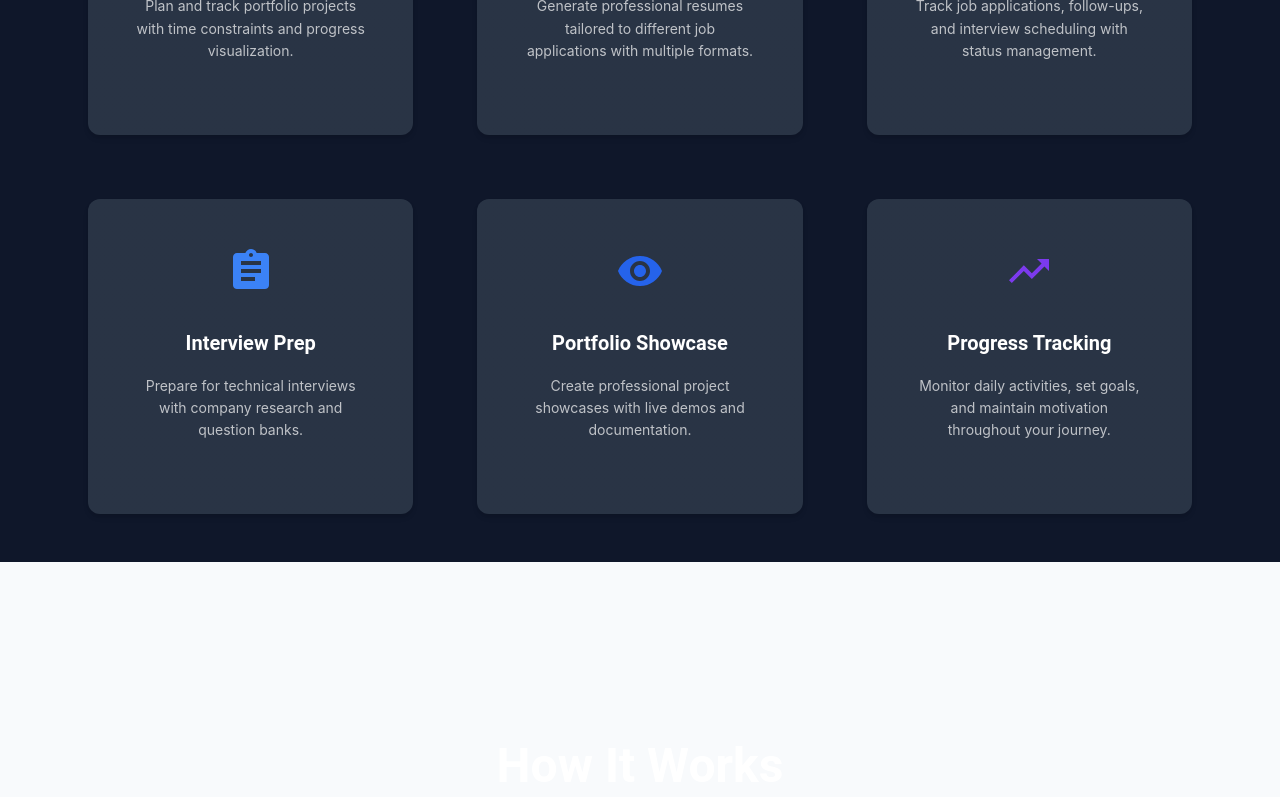
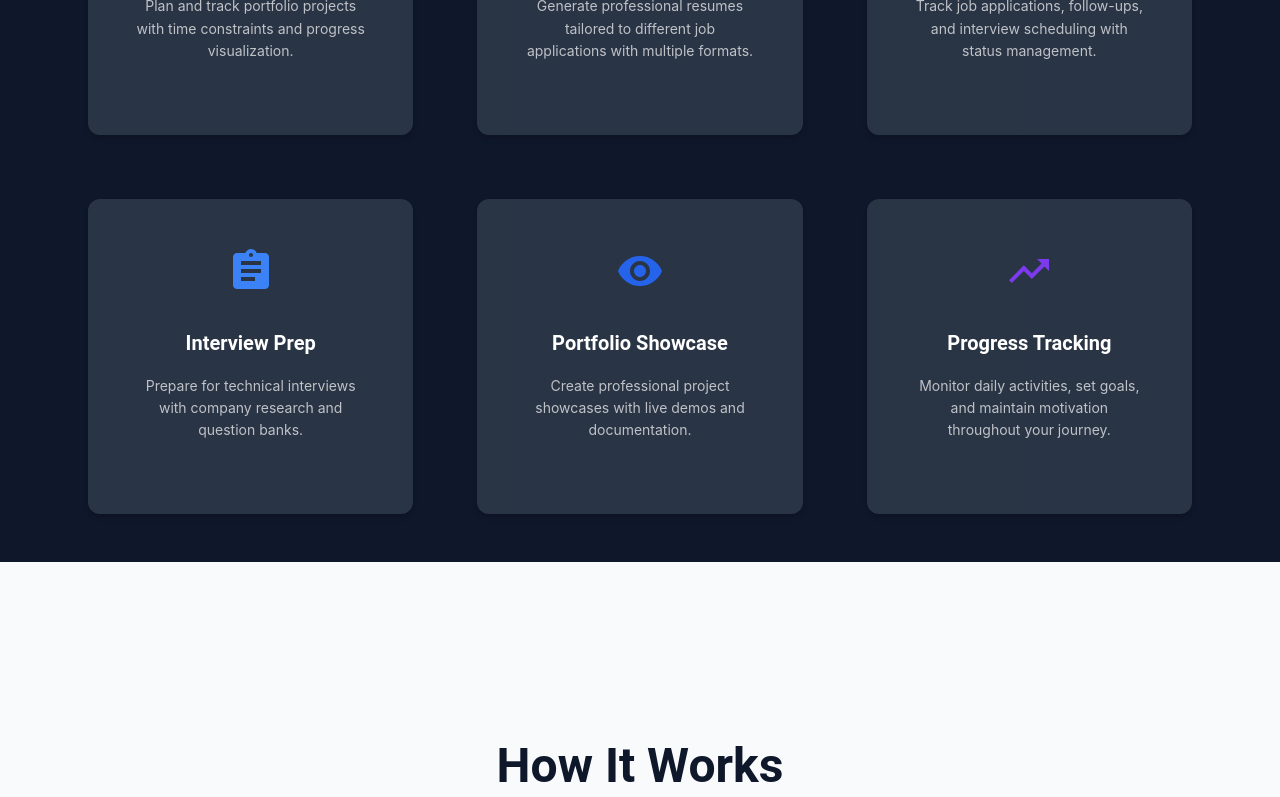
Before and after one commit to Jathow/career-transition-portfolio, a React (Create React App) app in the folder client/: page / in a window 1280 px wide. Shown: the part 2000-2797 px from the top of the page. Built offline with nearby package versions, Linux system fonts and the light colour scheme; no server answers.

Commit message:
Fix white text on white background in How It Works and Platform Help sections

```diff
--- a/client/src/components/common/BrandedLanding.tsx
+++ b/client/src/components/common/BrandedLanding.tsx
@@ -542,6 +542,7 @@ const BrandedLanding: React.FC = () => {
               sx={{
                 fontWeight: brandConfig.typography.fontWeight.bold,
                 mb: 2,
+                color: colors.grey[900], // Explicit dark color
               }}
             >
               How It Works
@@ -603,6 +604,7 @@ const BrandedLanding: React.FC = () => {
                     sx={{
                       fontWeight: brandConfig.typography.fontWeight.bold,
                       mb: 2,
+                      color: colors.grey[900], // Explicit dark color
                     }}
                   >
                     {step.title}
@@ -647,6 +649,7 @@ const BrandedLanding: React.FC = () => {
               sx={{
                 fontWeight: brandConfig.typography.fontWeight.bold,
                 mb: 2,
+                color: colors.grey[900], // Explicit dark color
               }}
             >
               How This Platform Could Help You
@@ -709,6 +712,7 @@ const BrandedLanding: React.FC = () => {
                     sx={{
                       fontWeight: brandConfig.typography.fontWeight.semiBold,
                       mb: 1,
+                      color: colors.grey[900], // Explicit dark color
                     }}
                   >
                     {item.title}
```
